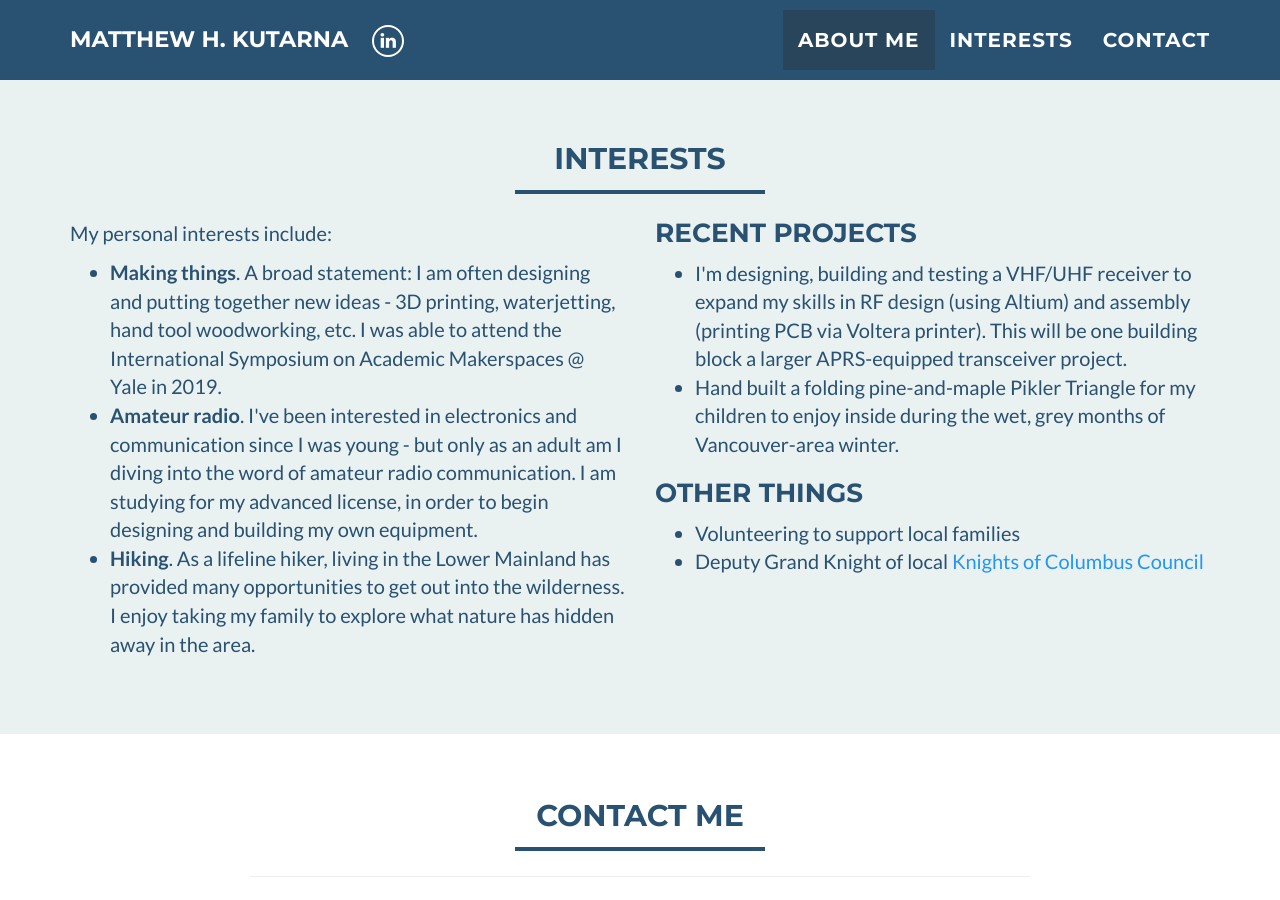
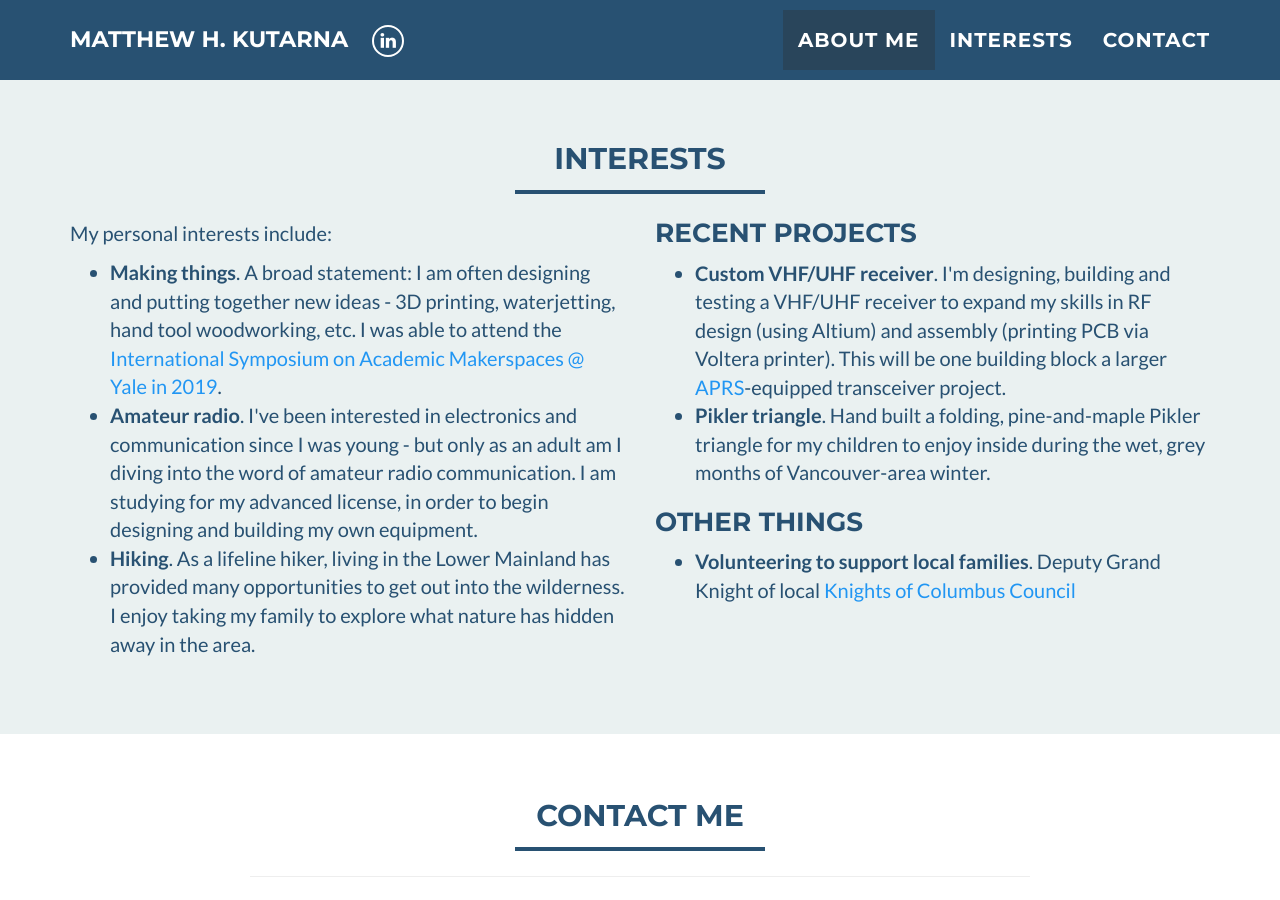
Before and after one commit to mkutarna/mkutarna.github.io, a Jekyll site: the page built from index.html, in a window 1280 px wide and 900 px high, scrolled down 1112 px. Built offline with Jekyll 4.4.1, drawn with Linux system fonts in a browser that asks for light colours.

Commit message:
Update interests.html

```diff
--- a/_includes/interests.html
+++ b/_includes/interests.html
@@ -13,12 +13,15 @@
         </p>
 			<ul>
 			  <li>
-				 <b>Making things</b>. A broad statement: I am often designing and putting together new ideas - 3D printing, waterjetting, hand tool woodworking, etc. I was able to attend the International Symposium on Academic Makerspaces @ Yale in 2019.
+				 <b>Making things</b>. A broad statement: I am often designing and putting together new ideas - 3D printing, waterjetting, hand tool woodworking, etc.
+                                 I was able to attend the <a href="https://isam2019.hemi-makers.org/">International Symposium on Academic Makerspaces @ Yale in 2019</a>.
 			  </li>
 			  <li>
-				  <b>Amateur radio</b>. I've been interested in electronics and communication since I was young - but only as an adult am I diving into the word of amateur radio communication. I am studying for my advanced license, in order to begin designing and building my own equipment.
+				  <b>Amateur radio</b>. I've been interested in electronics and communication since I was young - but only as an adult am I diving into the word of
+                                  amateur radio communication. I am studying for my advanced license, in order to begin designing and building my own equipment.
 			  <li>
-				  <b>Hiking</b>. As a lifeline hiker, living in the Lower Mainland has provided many opportunities to get out into the wilderness. I enjoy taking my family to explore what nature has hidden away in the area.
+				  <b>Hiking</b>. As a lifeline hiker, living in the Lower Mainland has provided many opportunities to get out into the wilderness. I enjoy taking my
+                                  family to explore what nature has hidden away in the area.
       </li>
 			</ul>
 		</div>
@@ -26,19 +29,17 @@
       <h3 style="margin-top:0">Recent Projects</h3>
 		  <ul>
   			<li>
-          I'm designing, building and testing a VHF/UHF receiver to expand my skills in RF design (using Altium) and assembly (printing PCB via Voltera printer). This will be one building block a larger APRS-equipped transceiver project.
+          <b>Custom VHF/UHF receiver</b>. I'm designing, building and testing a VHF/UHF receiver to expand my skills in RF design (using Altium) and assembly (printing PCB via Voltera
+          printer). This will be one building block a larger <a href="http://www.aprs.org/">APRS</a>-equipped transceiver project.
     		</li>
   			<li>
-          Hand built a folding pine-and-maple Pikler Triangle for my children to enjoy inside during the wet, grey months of Vancouver-area winter.
+          <b>Pikler triangle</b>. Hand built a folding, pine-and-maple Pikler triangle for my children to enjoy inside during the wet, grey months of Vancouver-area winter.
   			</li>
   		    </ul>
   		    <h3>Other Things</h3>
   		    <ul>
   			<li>
-           Volunteering to support local families
-  			</li>
-  			<li>
-  			  Deputy Grand Knight of local <a href="https://www.kofc.org/en/todays-knights/what-we-do.html">Knights of Columbus Council</a>
+           <b>Volunteering to support local families</b>. Deputy Grand Knight of local <a href="https://www.kofc.org/en/todays-knights/what-we-do.html">Knights of Columbus Council</a>
   			</li>
 		   </ul>
       </div>
```
